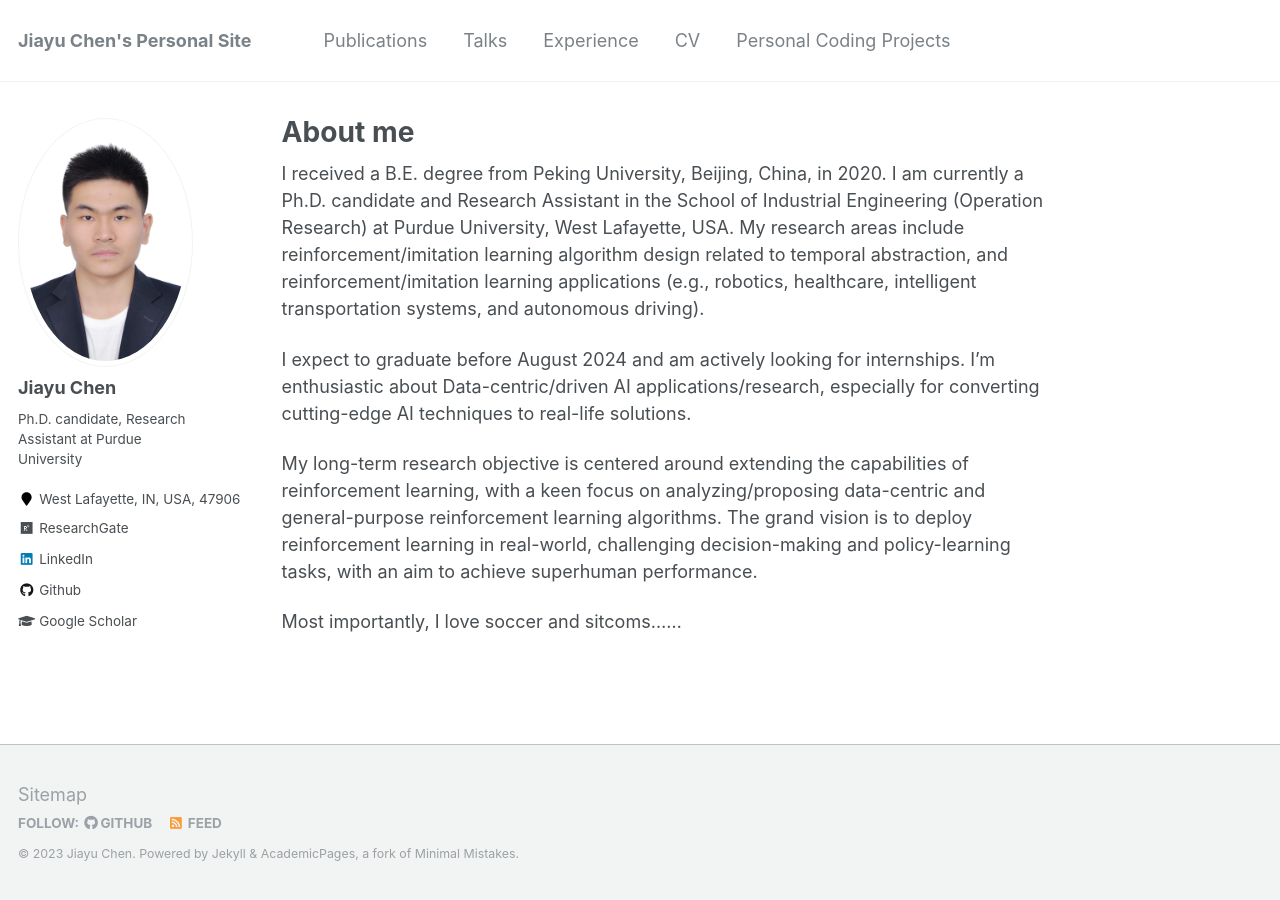
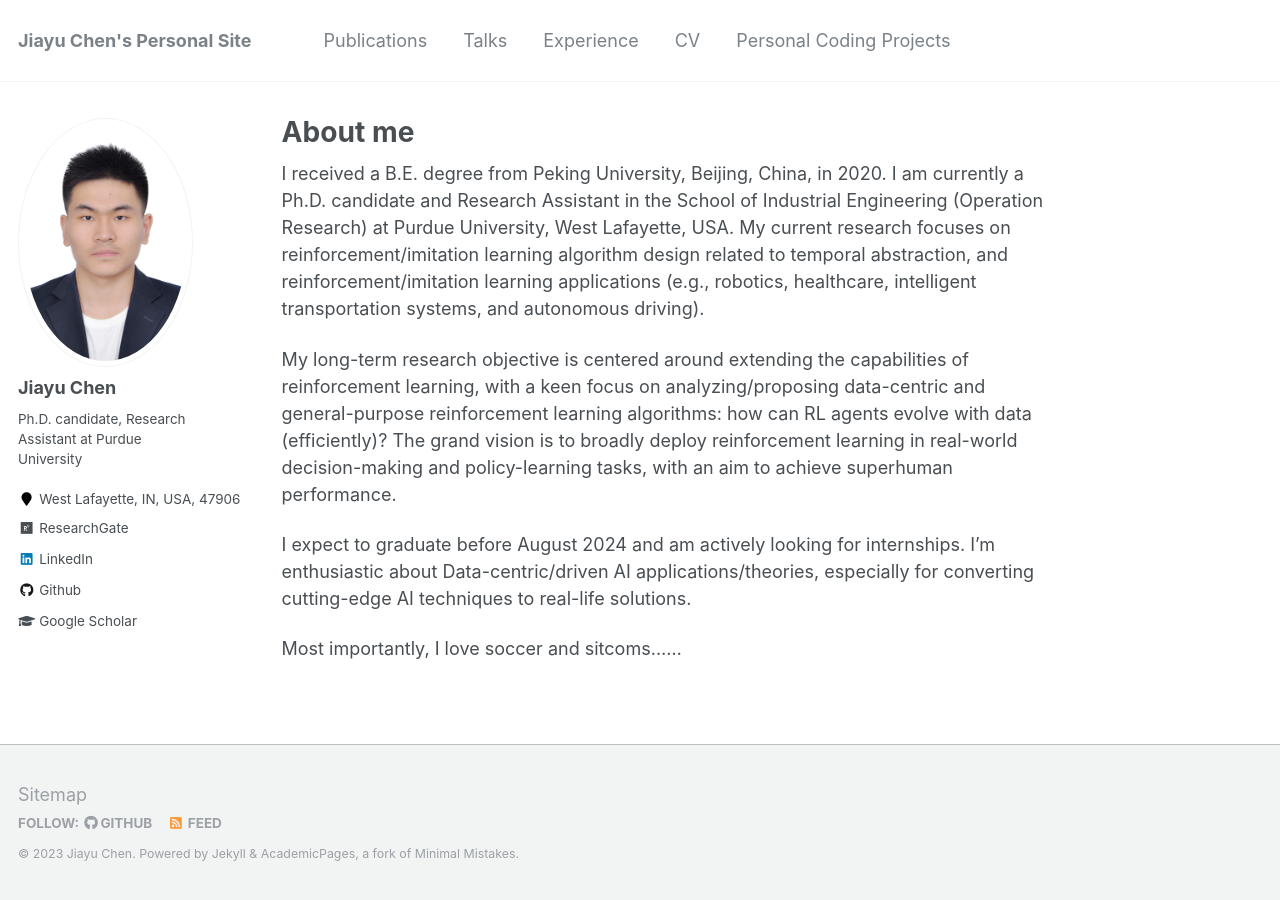
Before and after one commit to LucasCJYSDL/LucasCJYSDL.github.io, a Jekyll site: the page built from _pages/about.md, in a window 1280 px wide. Built offline with Jekyll 4.4.1, drawn with Linux system fonts in a browser that asks for light colours.

Commit message:
new about

```diff
--- a/_pages/about.md
+++ b/_pages/about.md
@@ -8,10 +8,10 @@ redirect_from:
   - /about.html
 ---
 
-I received a B.E. degree from Peking University, Beijing, China, in 2020. I am currently a Ph.D. candidate and Research Assistant in the School of Industrial Engineering (Operation Research) at Purdue University, West Lafayette, USA. My research areas include reinforcement/imitation learning algorithm design related to temporal abstraction, and reinforcement/imitation learning applications (e.g., robotics, healthcare, intelligent transportation systems, and autonomous driving).
+I received a B.E. degree from Peking University, Beijing, China, in 2020. I am currently a Ph.D. candidate and Research Assistant in the School of Industrial Engineering (Operation Research) at Purdue University, West Lafayette, USA. My current research focuses on reinforcement/imitation learning algorithm design related to temporal abstraction, and reinforcement/imitation learning applications (e.g., robotics, healthcare, intelligent transportation systems, and autonomous driving).
 
-I expect to graduate before August 2024 and am actively looking for internships. I'm enthusiastic about Data-centric/driven AI applications/research, especially for converting cutting-edge AI techniques to real-life solutions.
+My long-term research objective is centered around extending the capabilities of reinforcement learning, with a keen focus on analyzing/proposing data-centric and general-purpose reinforcement learning algorithms: how can RL agents evolve with data (efficiently)? The grand vision is to broadly deploy reinforcement learning in real-world decision-making and policy-learning tasks, with an aim to achieve superhuman performance.
 
-My long-term research objective is centered around extending the capabilities of reinforcement learning, with a keen focus on analyzing/proposing data-centric and general-purpose reinforcement learning algorithms. The grand vision is to deploy reinforcement learning in real-world, challenging decision-making and policy-learning tasks, with an aim to achieve superhuman performance.
+I expect to graduate before August 2024 and am actively looking for internships. I'm enthusiastic about Data-centric/driven AI applications/theories, especially for converting cutting-edge AI techniques to real-life solutions.
 
 Most importantly, I love soccer and sitcoms......
```
